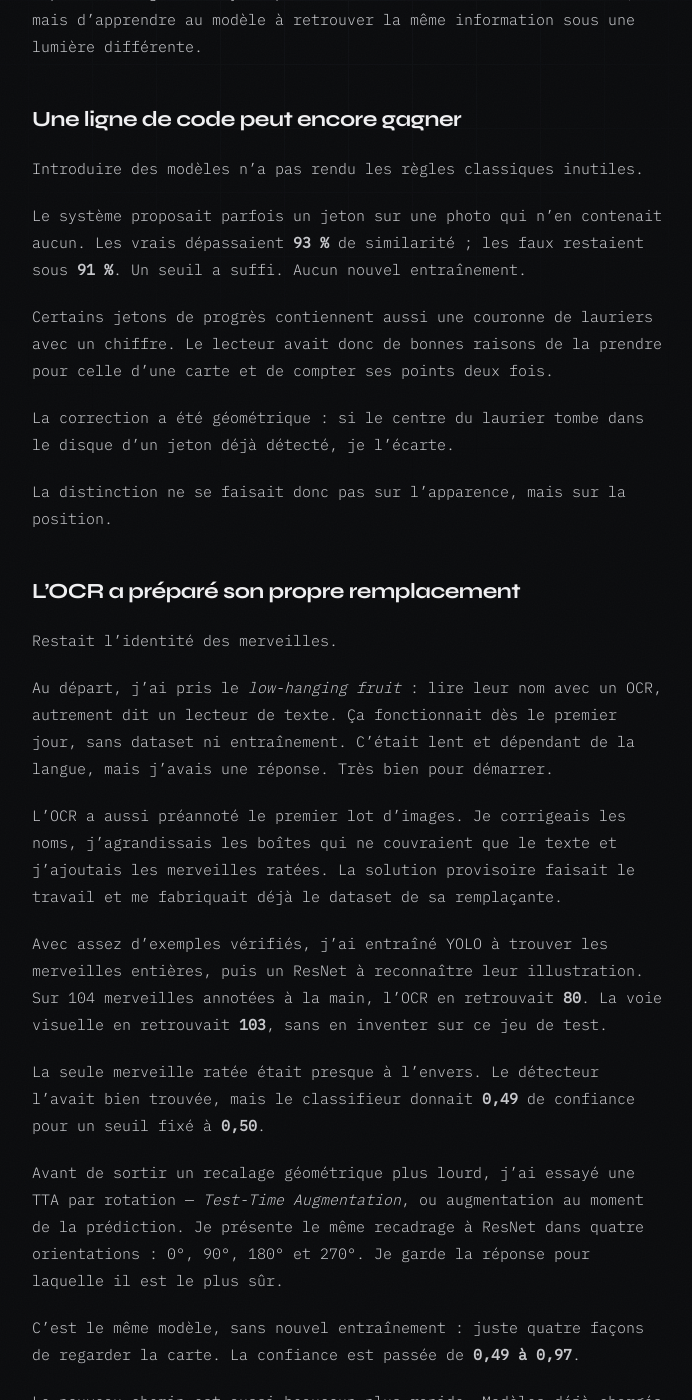
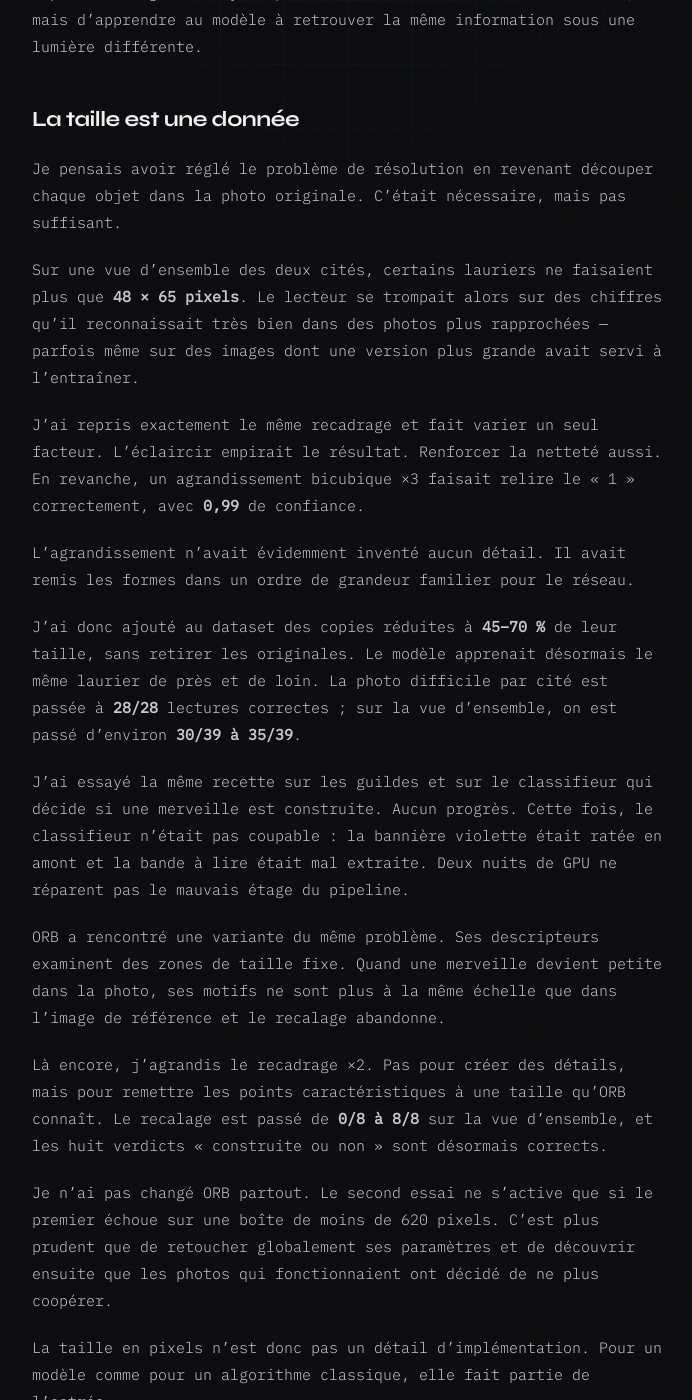
Before and after one commit to salfab/seesharpch, a Jekyll site: the page built from _posts/2026-07-17-7-wonders-un-seul.md, in a window 1280 px wide and 1400 px high, scrolled down 7948 px. Shown: the whole window, without its empty margins (292-984 px from the left). Built offline with Jekyll 4.4.1, drawn with Linux system fonts in a browser that asks for light colours; some of the changed text lies outside the part shown.

Commit message:
Explain why image scale matters

```diff
--- a/_posts/2026-07-17-7-wonders-un-seul.md
+++ b/_posts/2026-07-17-7-wonders-un-seul.md
@@ -119,6 +119,28 @@ Dans ce cas précis, le modèle ne manquait pas de transformations inventées pa
 
 Ça ne condamnait pas pour autant toutes les données synthétiques. Sur un autre entraînement, le problème était bien l'éclairage : le même objet devenait trop sombre, trop clair ou presque effacé par le contraste. Cette fois, j'ai gardé de vrais recadrages annotés et j'en ai fabriqué des variantes en jouant uniquement sur la luminosité et le contraste. Et là, le synthétique a très bien marché. La différence est importante : je n'essayais plus d'inventer une information absente, mais d'apprendre au modèle à retrouver la même information sous une lumière différente.
 
+## La taille est une donnée
+
+Je pensais avoir réglé le problème de résolution en revenant découper chaque objet dans la photo originale. C'était nécessaire, mais pas suffisant.
+
+Sur une vue d'ensemble des deux cités, certains lauriers ne faisaient plus que **48 × 65 pixels**. Le lecteur se trompait alors sur des chiffres qu'il reconnaissait très bien dans des photos plus rapprochées — parfois même sur des images dont une version plus grande avait servi à l'entraîner.
+
+J'ai repris exactement le même recadrage et fait varier un seul facteur. L'éclaircir empirait le résultat. Renforcer la netteté aussi. En revanche, un agrandissement bicubique ×3 faisait relire le « 1 » correctement, avec **0,99** de confiance.
+
+L'agrandissement n'avait évidemment inventé aucun détail. Il avait remis les formes dans un ordre de grandeur familier pour le réseau.
+
+J'ai donc ajouté au dataset des copies réduites à **45–70 %** de leur taille, sans retirer les originales. Le modèle apprenait désormais le même laurier de près et de loin. La photo difficile par cité est passée à **28/28** lectures correctes ; sur la vue d'ensemble, on est passé d'environ **30/39 à 35/39**.
+
+J'ai essayé la même recette sur les guildes et sur le classifieur qui décide si une merveille est construite. Aucun progrès. Cette fois, le classifieur n'était pas coupable : la bannière violette était ratée en amont et la bande à lire était mal extraite. Deux nuits de GPU ne réparent pas le mauvais étage du pipeline.
+
+ORB a rencontré une variante du même problème. Ses descripteurs examinent des zones de taille fixe. Quand une merveille devient petite dans la photo, ses motifs ne sont plus à la même échelle que dans l'image de référence et le recalage abandonne.
+
+Là encore, j'agrandis le recadrage ×2. Pas pour créer des détails, mais pour remettre les points caractéristiques à une taille qu'ORB connaît. Le recalage est passé de **0/8 à 8/8** sur la vue d'ensemble, et les huit verdicts « construite ou non » sont désormais corrects.
+
+Je n'ai pas changé ORB partout. Le second essai ne s'active que si le premier échoue sur une boîte de moins de 620 pixels. C'est plus prudent que de retoucher globalement ses paramètres et de découvrir ensuite que les photos qui fonctionnaient ont décidé de ne plus coopérer.
+
+La taille en pixels n'est donc pas un détail d'implémentation. Pour un modèle comme pour un algorithme classique, elle fait partie de l'entrée.
+
 ## Une ligne de code peut encore gagner
 
 Introduire des modèles n'a pas rendu les règles classiques inutiles.
```
